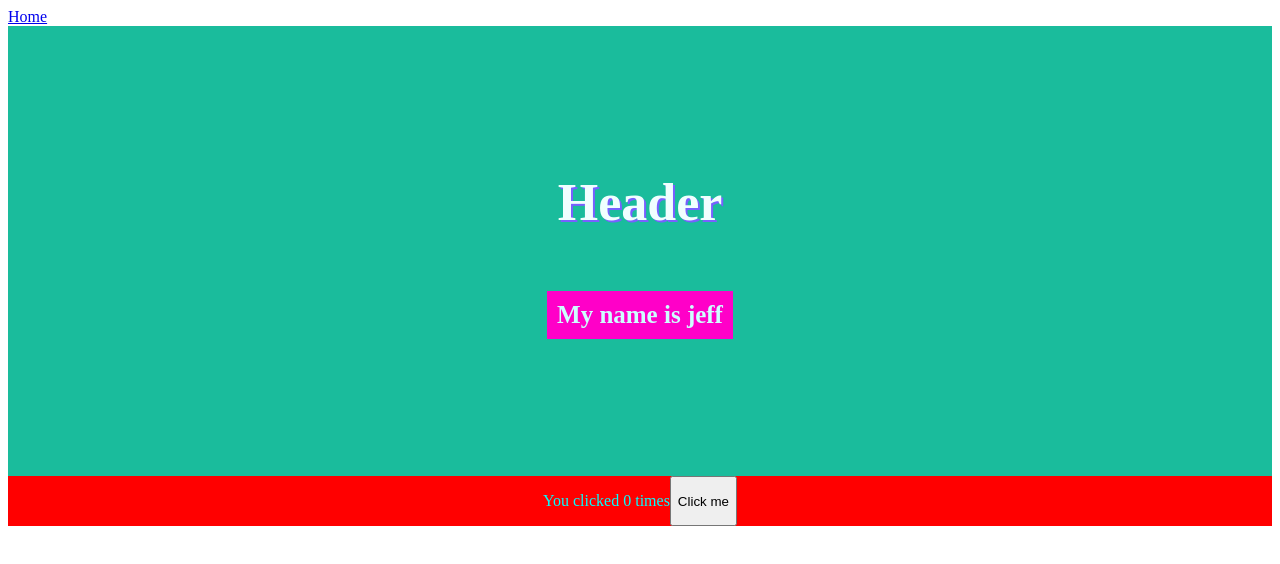
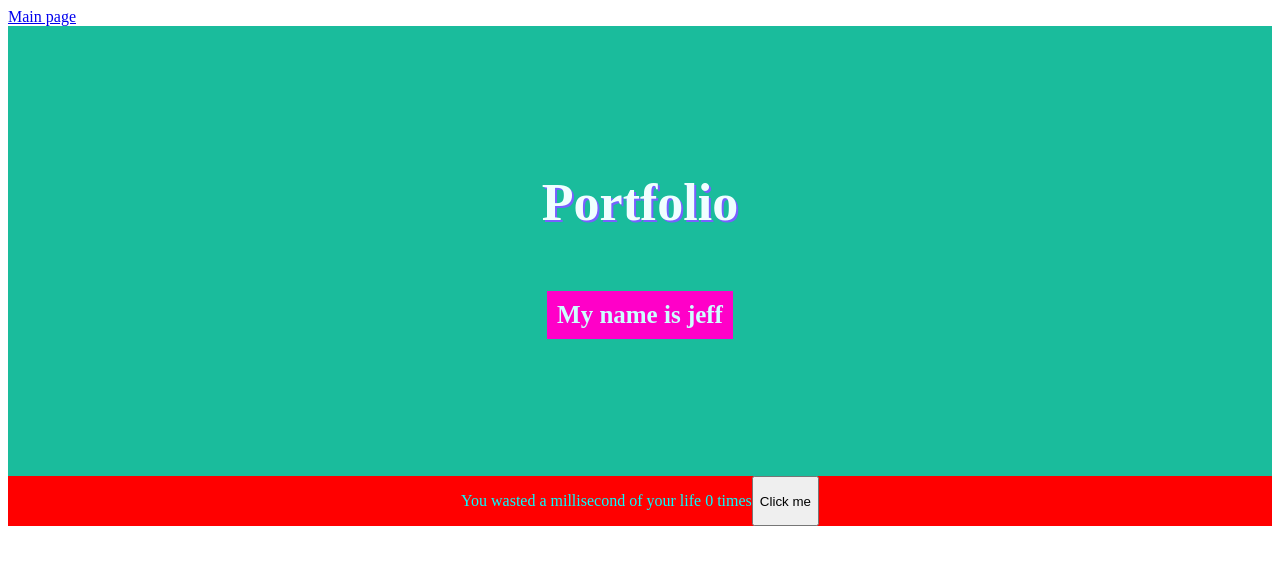
Before and after one commit to Destileus/portfoliosomething, a React (Create React App) app: page / in a window 1280 px wide. Shown: the top 564 px of the page. Built offline with nearby package versions, Linux system fonts and the light colour scheme.

Commit message:
slight changes

```diff
--- a/src/components/example/clickCount.tsx
+++ b/src/components/example/clickCount.tsx
@@ -8,7 +8,7 @@ const ClickCount: React.FC<ClickCountProps> = () => {
     const [count, setCount] = useState(0);
   return (
     <div className={styles.container}>
-        <p>You clicked {count} times</p>
+        <p>You wasted a millisecond of your life {count} times</p>
       <button onClick={() => setCount(count + 1)}>
         Click me
       </button>
--- a/src/components/example/navbar/navbar.tsx
+++ b/src/components/example/navbar/navbar.tsx
@@ -9,7 +9,7 @@ type NavbarProps = {
 const Navbar: React.FC<NavbarProps> = () => {
   return (
     <div className = {styles.container}>
-      <Link to="/">Home</Link>
+      <Link to="/">Main page</Link>
     </div>
   )
 }
--- a/src/components/example/someExampleComponent.tsx
+++ b/src/components/example/someExampleComponent.tsx
@@ -8,7 +8,7 @@ type SomeExampleComponentProps = {
 const SomeExampleComponent: React.FC<SomeExampleComponentProps> = () => {
   return (
     <div className={styles.container}>
-  <h1>Header</h1>
+  <h1>Portfolio</h1>
   <p>My name is jeff</p>
 </div>
   )
```
